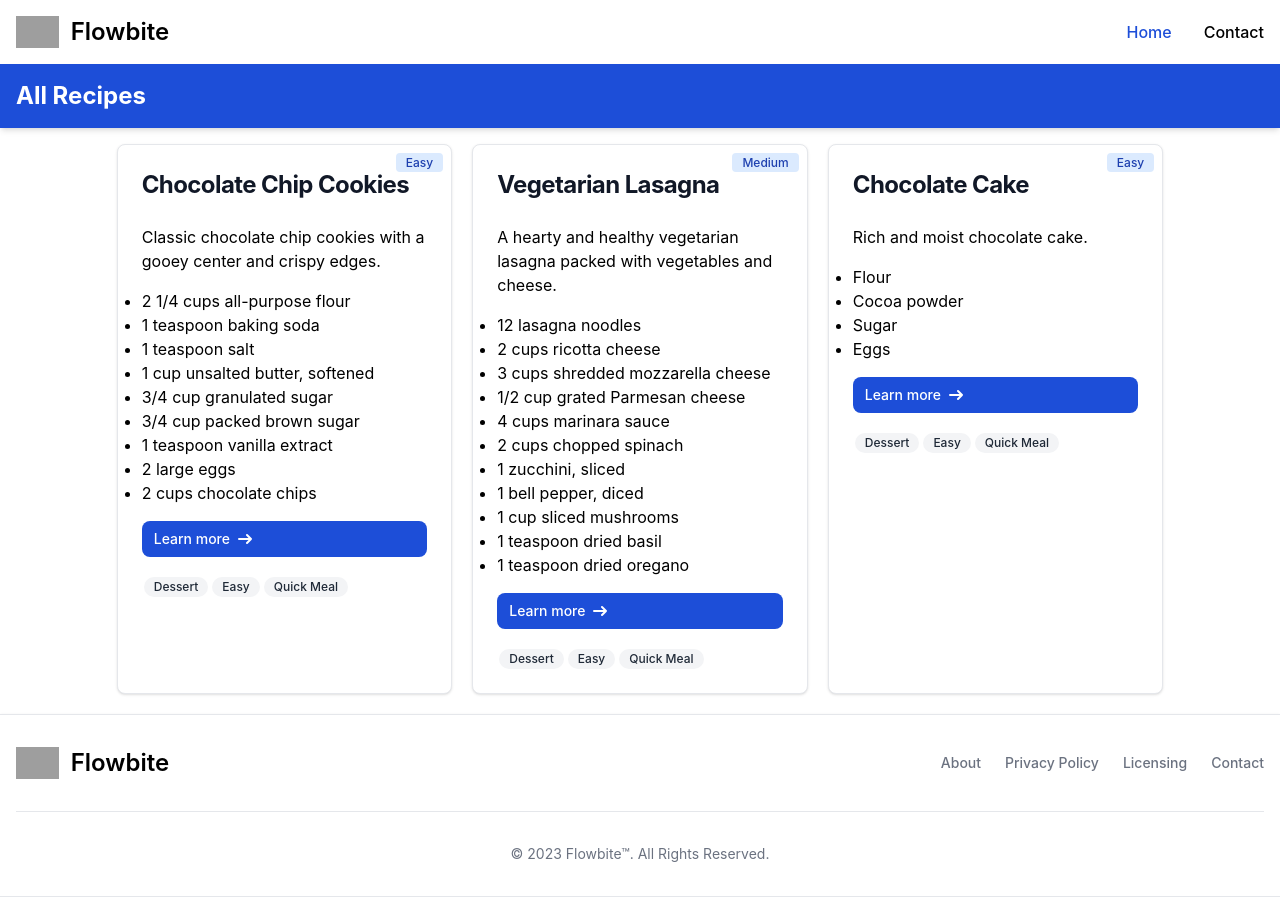
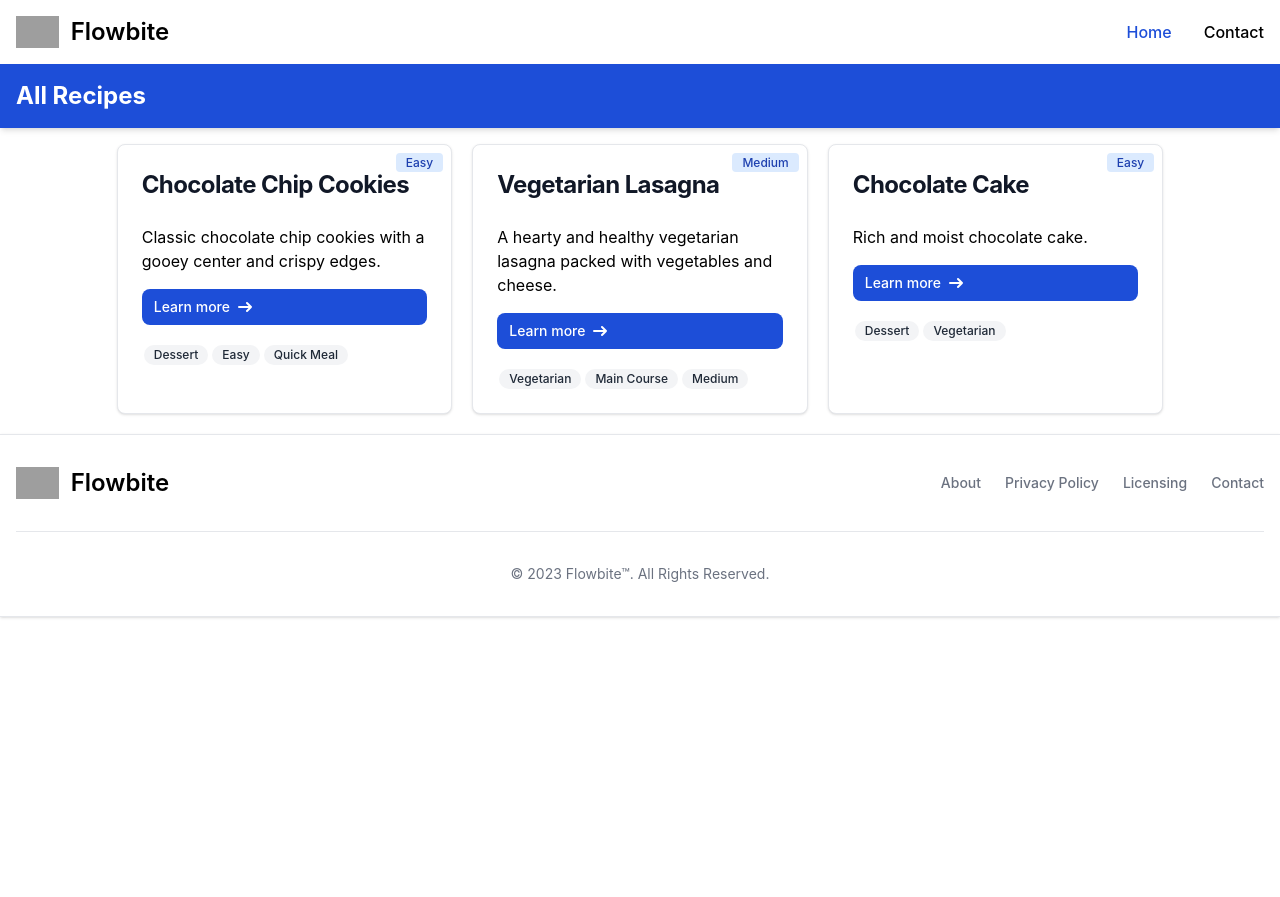
Before and after one commit to HuseynJafarli/Recipe-Manager-App-React, a React (Create React App) app: page / in a window 1280 px wide. After the commit the page ends 800 px from the top, so only its background shows below. Built offline with nearby package versions, Linux system fonts and the light colour scheme; data requests are answered from the project's data file; grey boxes are pictures that could not be loaded.

Commit message:
Card style changed, Info page added (Might change the structure later)

```diff
--- a/data/db.json
+++ b/data/db.json
@@ -111,6 +111,13 @@
       "email": "fdgsmv69@ada.az",
       "subject": "yasamal",
       "message": "osadjfopasdj foasidjfasodjf aspodjfaosdij oapsjf asoijdf aspoijf apsodjfasoid jfaspodifjaspdojf pasdjf asdpojfpasdjif pasjf pasojf p"
+    },
+    {
+      "id": "acd1",
+      "name": "Huseyn Jafarli",
+      "email": "huseyncfrli6@gmail.com",
+      "subject": "Another test",
+      "message": "OIAJdiajsidpasdasd"
     }
   ]
 }
--- a/src/App.js
+++ b/src/App.js
@@ -2,6 +2,7 @@ import './App.css';
 import { BrowserRouter, Routes, Route } from 'react-router';
 import HomePage from './pages/HomePage';
 import ContactPage from './pages/ContactPage';
+import RecipeInfoPage from './pages/RecipeInfoPage';
 import Header from './components/Layout/Header';
 import Footer from './components/Layout/Footer';
 function App() {
@@ -11,6 +12,7 @@ function App() {
       <Routes>
         <Route path="/" element={<HomePage />} />
         <Route path="/contact" element={<ContactPage />} />
+        <Route path="/recipe/:id" element={<RecipeInfoPage />} />
       </Routes>
       <Footer />
     </BrowserRouter>
--- a/src/components/Recipe/RecipeCard.jsx
+++ b/src/components/Recipe/RecipeCard.jsx
@@ -11,21 +11,15 @@ function RecipeCard({data}) {
 
   return (
 
-    <div className="w-full md:w-[calc(50%-20px)] lg:w-[calc(33.33%-20px)] relative min-h-[500px] p-6 bg-white border border-gray-200 rounded-lg shadow flex flex-col gap-4">
+    <div className="w-full md:w-[calc(50%-20px)] lg:w-[calc(33.33%-20px)] relative min-h-[200px] p-6 bg-white border border-gray-200 rounded-lg shadow flex flex-col gap-4">
         <div className='absolute top-1 right-0'>
             <span className='bg-blue-100 text-blue-800 text-xs font-medium mr-2 px-2.5 py-0.5 rounded'>{data.difficulty}</span>
         </div>
-        <Link to="#">
+        <Link to={`/recipe/${data.id}`}>
             <h5 className="mb-2 text-2xl font-bold tracking-tight text-gray-900">{data.title}</h5>
         </Link>
         <p>{data.description}</p>
-        <ul className='list-disc'>
-            {data.ingredients.map((ingredient) => (
-                <li>{ingredient}</li>
-            ))}
-
-        </ul>
-        <Link to="#" className="inline-flex items-center px-3 py-2 text-sm font-medium text-center text-white bg-blue-700 rounded-lg hover:bg-blue-800 focus:ring-4 focus:outline-none focus:ring-blue-300">
+        <Link to={`/recipe/${data.id}`} className="inline-flex items-center px-3 py-2 text-sm font-medium text-center text-white bg-blue-700 rounded-lg hover:bg-blue-800 focus:ring-4 focus:outline-none focus:ring-blue-300">
             Learn more
             <svg className="rtl:rotate-180 w-3.5 h-3.5 ms-2" aria-hidden="true" xmlns="http://www.w3.org/2000/svg" fill="none" viewBox="0 0 14 10">
                 <path stroke="currentColor" stroke-linecap="round" stroke-linejoin="round" stroke-width="2" d="M1 5h12m0 0L9 1m4 4L9 9"/>
@@ -33,9 +27,9 @@ function RecipeCard({data}) {
         </Link>
 
         <div>
-            <span className="bg-gray-100 text-gray-800 text-xs font-medium inline-flex items-center px-2.5 py-0.5 mx-0.5 rounded-full">Dessert</span>
-            <span className="bg-gray-100 text-gray-800 text-xs font-medium inline-flex items-center px-2.5 py-0.5 mx-0.5 rounded-full">Easy</span>
-            <span className="bg-gray-100 text-gray-800 text-xs font-medium inline-flex items-center px-2.5 py-0.5 mx-0.5 rounded-full">Quick Meal</span>
+            {data.tags.map((tag) => (
+                <span className="bg-gray-100 text-gray-800 text-xs font-medium inline-flex items-center px-2.5 py-0.5 mx-0.5 rounded-full">{tag}</span>
+            ))}
         </div>
     </div>
 
--- /dev/null
+++ b/src/components/RecipeInfo/RecipeInfo.jsx
@@ -0,0 +1,9 @@
+import React from 'react'
+
+function RecipeInfo() {
+  return (
+    <div>RecipeInfo</div>
+  )
+}
+
+export default RecipeInfo
--- /dev/null
+++ b/src/pages/RecipeInfoPage.jsx
@@ -0,0 +1,9 @@
+import React from 'react'
+import RecipeInfo from '../components/RecipeInfo/RecipeInfo'
+function RecipeInfoPage() {
+  return (
+    <RecipeInfo />
+  )
+}
+
+export default RecipeInfoPage
```
